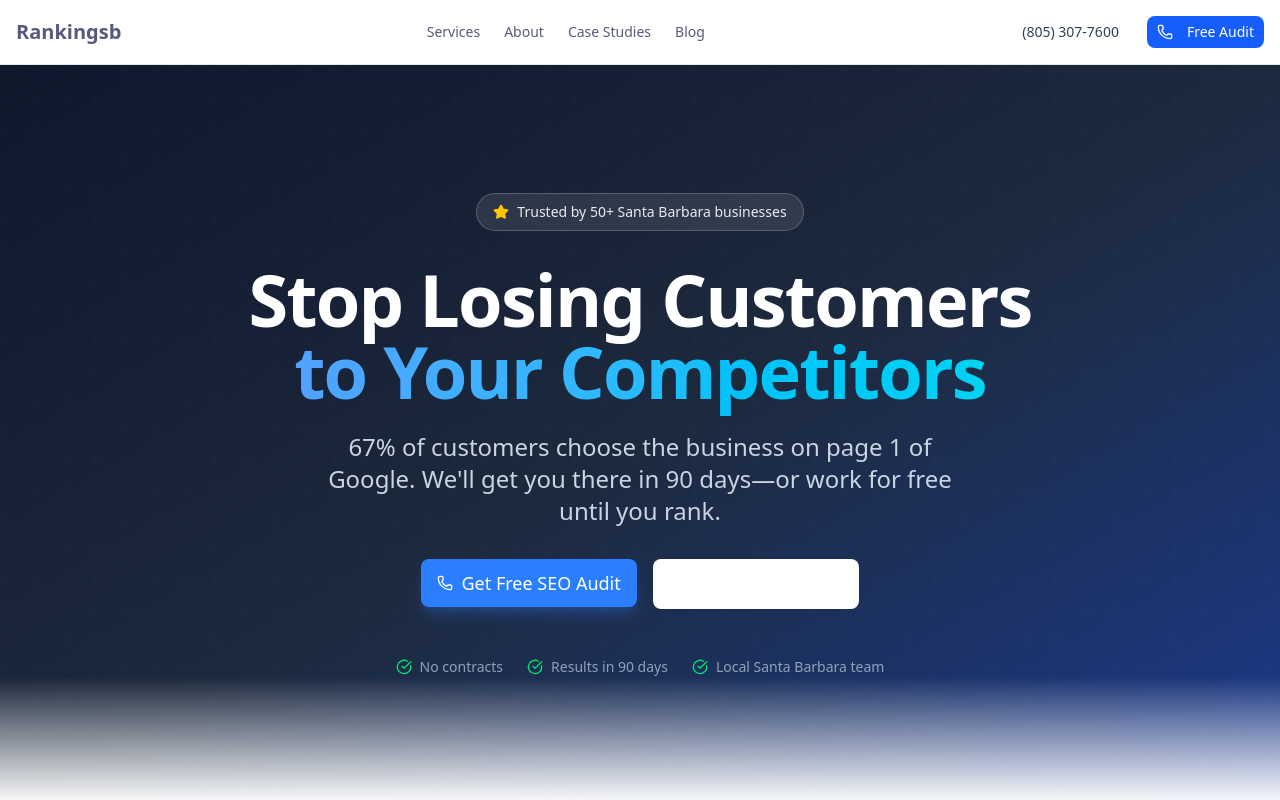
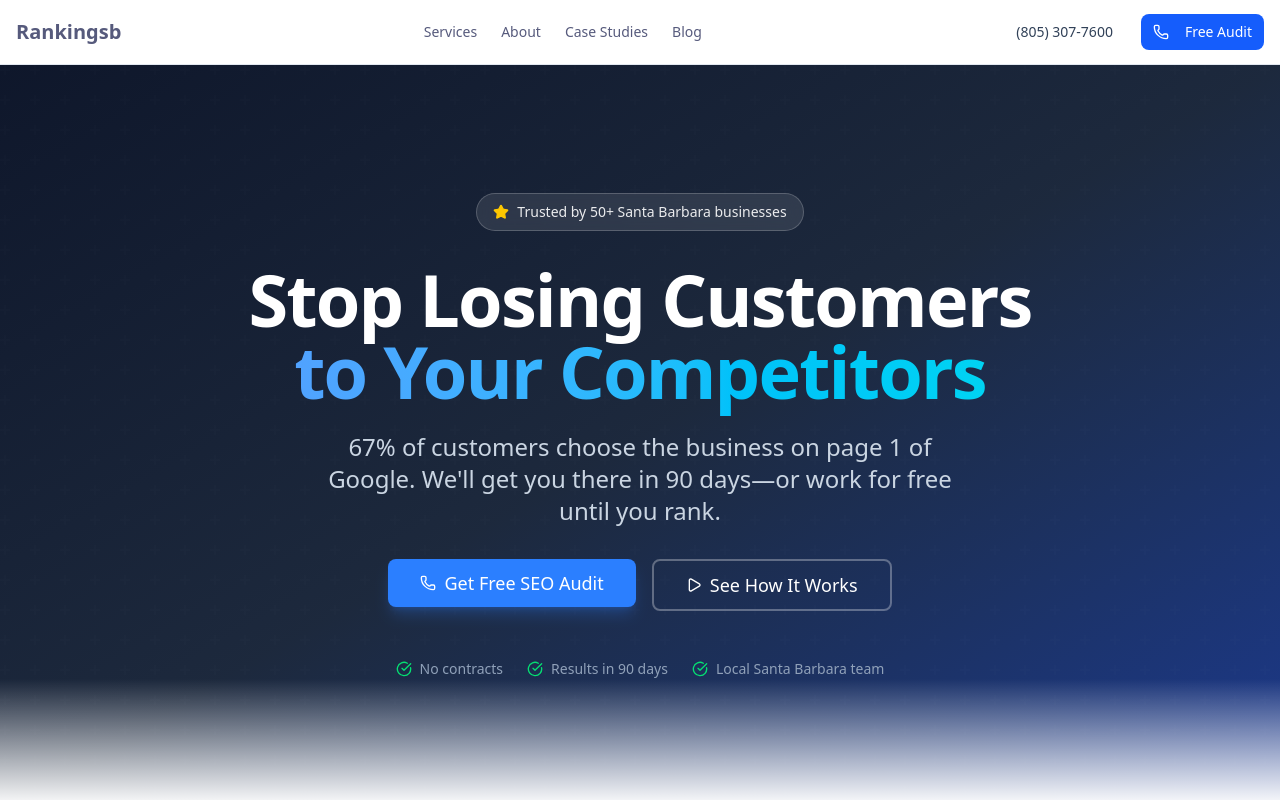
Before and after one commit to carpefukendiem/rankingsb-web, a Next.js app in the folder projects/rankingsb/web/my-app/: page / in a window 1280 px wide. Shown: the top 800 px of the page. Built offline with nearby package versions, Linux system fonts and the light colour scheme.

Commit message:
Autosave: 2026-02-22 23:02:32 - Workspace sync

```diff
--- a/projects/rankingsb/web/my-app/app/industries/solar-seo/page.tsx
+++ b/projects/rankingsb/web/my-app/app/industries/solar-seo/page.tsx
@@ -36,7 +36,7 @@ export default function SolarSEOPage() {
               Local SEO for Santa Barbara solar companies.
             </p>
             <div className="flex flex-col sm:flex-row gap-4 justify-center">
-              <Button size="lg" className="gap-2 text-lg px-8 py-6 bg-yellow-500 hover:bg-yellow-600 text-white shadow-lg shadow-yellow-500/25">
+              <Button size="lg" className="gap-2 text-lg px-8 py-6 bg-yellow-500 hover:bg-yellow-600 text-slate-900 shadow-lg shadow-yellow-500/25 font-semibold">
                 <Phone className="w-5 h-5" />
                 Get Free SEO Audit
               </Button>
--- a/projects/rankingsb/web/my-app/components/ui/button.tsx
+++ b/projects/rankingsb/web/my-app/components/ui/button.tsx
@@ -1,34 +1,56 @@
 import * as React from "react"
 import { cva, type VariantProps } from "class-variance-authority"
-import { Slot } from "radix-ui"
+import { Slot } from "@radix-ui/react-slot"
 
 import { cn } from "@/lib/utils"
 
+/**
+ * Button component with automatic contrast handling
+ * Use 'primary' variant for CTA buttons (auto-adjusts text color)
+ * Use 'outline' variant for secondary actions
+ * Use 'ghost' for subtle actions
+ */
+
 const buttonVariants = cva(
-  "inline-flex items-center justify-center gap-2 whitespace-nowrap rounded-md text-sm font-medium transition-all disabled:pointer-events-none disabled:opacity-50 [&_svg]:pointer-events-none [&_svg:not([class*='size-'])]:size-4 shrink-0 [&_svg]:shrink-0 outline-none focus-visible:border-ring focus-visible:ring-ring/50 focus-visible:ring-[3px] aria-invalid:ring-destructive/20 dark:aria-invalid:ring-destructive/40 aria-invalid:border-destructive",
+  "inline-flex items-center justify-center gap-2 whitespace-nowrap rounded-md text-sm font-medium transition-all disabled:pointer-events-none disabled:opacity-50 [&_svg]:pointer-events-none [&_svg:not([class*='size-'])]:size-4 shrink-0 [&_svg]:shrink-0 outline-none focus-visible:ring-2 focus-visible:ring-offset-2",
   {
     variants: {
       variant: {
-        default: "bg-primary text-primary-foreground hover:bg-primary/90",
+        // Primary CTA - high contrast guaranteed
+        default: "bg-primary text-primary-foreground hover:bg-primary/90 focus-visible:ring-primary",
+
+        // Destructive actions
         destructive:
-          "bg-destructive text-white hover:bg-destructive/90 focus-visible:ring-destructive/20 dark:focus-visible:ring-destructive/40 dark:bg-destructive/60",
+          "bg-destructive text-white hover:bg-destructive/90 focus-visible:ring-destructive",
+
+        // Outline - adapts to background
         outline:
-          "border bg-background shadow-xs hover:bg-accent hover:text-accent-foreground dark:bg-input/30 dark:border-input dark:hover:bg-input/50",
+          "border-2 bg-transparent hover:bg-accent hover:text-accent-foreground focus-visible:ring-ring",
+
+        // Secondary - subtle
         secondary:
           "bg-secondary text-secondary-foreground hover:bg-secondary/80",
+
+        // Ghost - minimal
         ghost:
-          "hover:bg-accent hover:text-accent-foreground dark:hover:bg-accent/50",
+          "hover:bg-accent hover:text-accent-foreground",
+
+        // Link style
         link: "text-primary underline-offset-4 hover:underline",
+
+        // High contrast variants for specific backgrounds
+        "outline-dark":
+          "border-2 border-white text-white hover:bg-white/10 focus-visible:ring-white",
+
+        "outline-light":
+          "border-2 border-slate-900 text-slate-900 hover:bg-slate-900/10 focus-visible:ring-slate-900",
       },
       size: {
-        default: "h-9 px-4 py-2 has-[>svg]:px-3",
-        xs: "h-6 gap-1 rounded-md px-2 text-xs has-[>svg]:px-1.5 [&_svg:not([class*='size-'])]:size-3",
-        sm: "h-8 rounded-md gap-1.5 px-3 has-[>svg]:px-2.5",
-        lg: "h-10 rounded-md px-6 has-[>svg]:px-4",
-        icon: "size-9",
-        "icon-xs": "size-6 rounded-md [&_svg:not([class*='size-'])]:size-3",
-        "icon-sm": "size-8",
-        "icon-lg": "size-10",
+        default: "h-10 px-4 py-2",
+        sm: "h-9 rounded-md px-3",
+        lg: "h-11 rounded-md px-8 text-lg",
+        xl: "h-14 rounded-lg px-10 text-xl",
+        icon: "h-10 w-10",
       },
     },
     defaultVariants: {
@@ -38,27 +60,24 @@ const buttonVariants = cva(
   }
 )
 
-function Button({
-  className,
-  variant = "default",
-  size = "default",
-  asChild = false,
-  ...props
-}: React.ComponentProps<"button"> &
-  VariantProps<typeof buttonVariants> & {
+export interface ButtonProps
+  extends React.ButtonHTMLAttributes<HTMLButtonElement>,
+    VariantProps<typeof buttonVariants> {
   asChild?: boolean
-  }) {
-  const Comp = asChild ? Slot.Root : "button"
+}
 
+const Button = React.forwardRef<HTMLButtonElement, ButtonProps>(
+  ({ className, variant, size, asChild = false, ...props }, ref) => {
+    const Comp = asChild ? Slot : "button"
     return (
       <Comp
-      data-slot="button"
-      data-variant={variant}
-      data-size={size}
         className={cn(buttonVariants({ variant, size, className }))}
+        ref={ref}
         {...props}
       />
     )
   }
+)
+Button.displayName = "Button"
 
 export { Button, buttonVariants }
--- a/projects/rankingsb/web/my-app/pages/api/contact.js
+++ b/projects/rankingsb/web/my-app/pages/api/contact.js
@@ -1,7 +1,7 @@
 // Next.js API Route - /api/contact
 // Receives contact form submissions and sends to GHL
 
-import { GHLContactBackend } from '@/lib/ghl-contact-backend';
+const { GHLContactBackend } = require('../../lib/ghl-contact-backend');
 
 export default async function handler(req, res) {
     // CORS headers
```
Also changed, not shown: projects/rankingsb/web/my-app/lib/ghl-contact-backend.js (added). Lines whose indentation alone changed are shown as unchanged.
